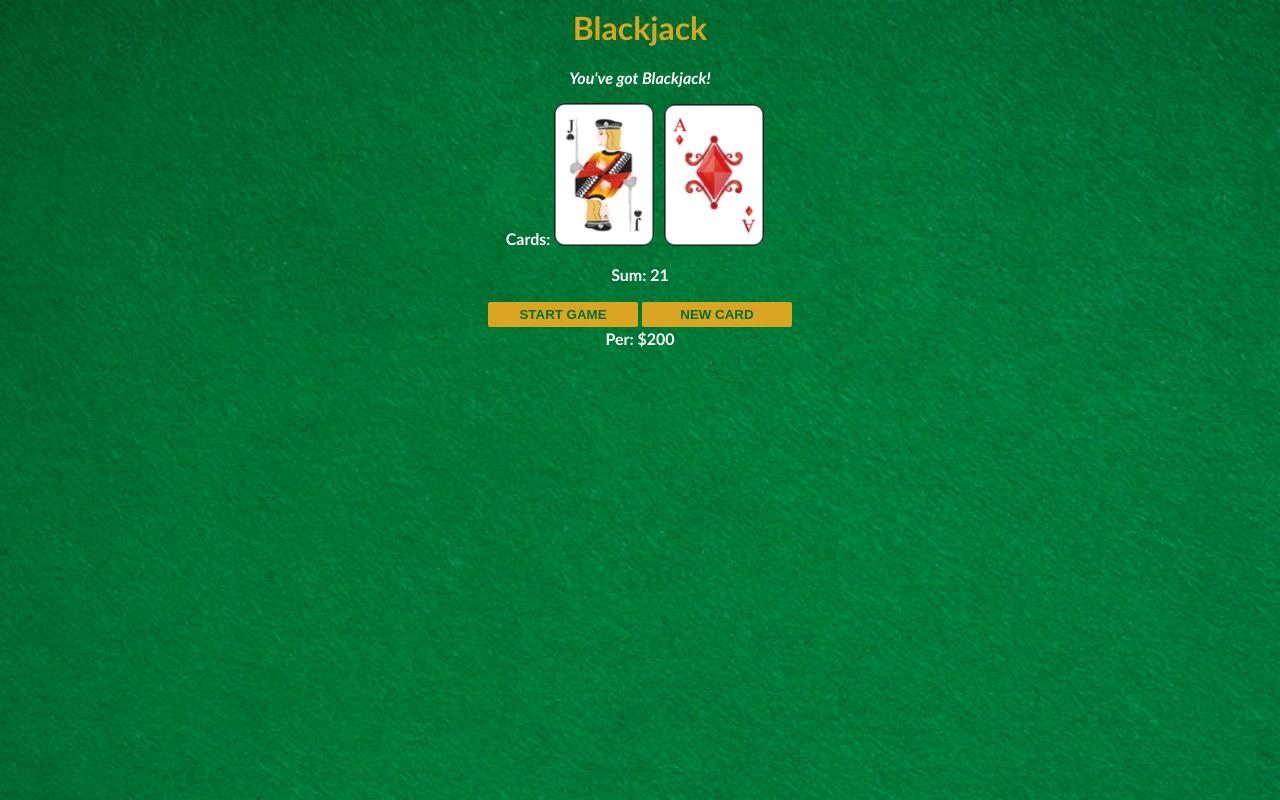
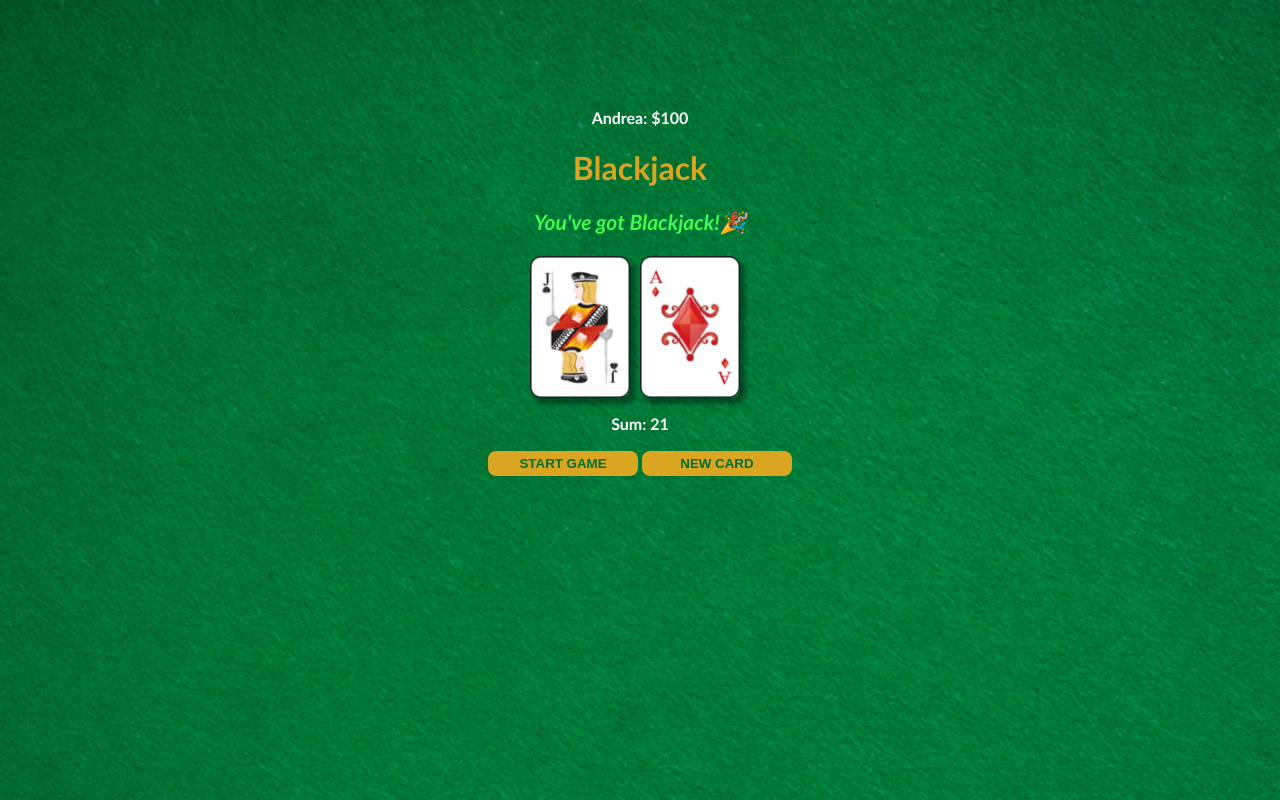
Before and after one commit to andreazanoni79-cloud/blackjack_game, a website built with Vite: page index.html in a window 1280 px wide. Both pictures are taken after a click on the button "START GAME". Built offline with nearby package versions, Linux system fonts and the light colour scheme.

Commit message:
Minor aesthetic changes and renderGame() function fix

```diff
--- a/index.css
+++ b/index.css
@@ -8,12 +8,32 @@ body {
   text-align: center;
 }
 
+.container {
+  width: 600px;
+  margin: auto;
+  padding-top: 100px;
+}
+
 h1 {
   color: goldenrod;
 }
 
 #message-el {
   font-style: italic;
+  font-size: 21px;
+}
+
+.message-playing {
+  color: white;
+}
+
+.message-win {
+  color: #3cff4d;
+  font-weight: bold;
+}
+
+.message-lose {
+  color: #ff5252;
 }
 
 button {
@@ -24,13 +44,20 @@ button {
   padding-bottom: 5px;
   font-weight: bold;
   border: none;
-  border-radius: 2px;
   margin-bottom: 2px;
   margin-top: 2px;
+  border-radius: 8px;
+  cursor: pointer;
+  transition: 0.2s;
+}
+
+button:hover {
+  transform: translateY(-2px);
 }
 
 .card {
   width: 100px;
   margin-right: 10px;
-  border-radius: 12px;
+  border-radius: 8px;
+  box-shadow: 5px 6px 5px rgba(0, 0, 0, 0.4);
 }
--- a/index.html
+++ b/index.html
@@ -3,13 +3,15 @@
     <link rel="stylesheet" href="index.css" />
   </head>
   <body>
-    <h1>Blackjack</h1>
-    <p id="message-el">Want to play a round?</p>
-    <div id="cards-el">Cards:</div>
-    <p id="sum-el">Sum:</p>
-    <button onclick="startGame()">START GAME</button>
-    <button onclick="newCard()">NEW CARD</button>
-    <div id="player-el"></div>
+    <div class="container">
+      <div id="player-el"></div>
+      <h1>Blackjack</h1>
+      <p id="message-el">Want to play a round?</p>
+      <div id="cards-el"></div>
+      <p id="sum-el">Sum:</p>
+      <button onclick="startGame()">START GAME</button>
+      <button onclick="newCard()">NEW CARD</button>
+    </div>
     <script src="index.js"></script>
   </body>
 </html>
--- a/index.js
+++ b/index.js
@@ -1,6 +1,6 @@
 let player = {
-  name: "Per",
-  chips: 200,
+  name: "Andrea",
+  chips: 100,
 };
 
 let deck = [
@@ -97,7 +97,7 @@ function startGame() {
 }
 
 function renderGame() {
-  cardsEl.textContent = "Cards: ";
+  cardsEl.innerHTML = "";
   for (let i = 0; i < cards.length; i++) {
     let img = document.createElement("img");
     img.src = cards[i].image;
@@ -108,11 +108,14 @@ function renderGame() {
   sumEl.textContent = "Sum: " + sum;
   if (sum <= 20) {
     message = "Do you want to draw a new card?";
+    messageEl.className = "message-playing";
   } else if (sum === 21) {
-    message = "You've got Blackjack!";
+    message = "You've got Blackjack!🎉";
+    messageEl.className = "message-win";
     hasBlackJack = true;
   } else {
-    message = "You're out of the game!";
+    message = "You're out of the game!💀";
+    messageEl.className = "message-lose";
     isAlive = false;
   }
   messageEl.textContent = message;
```
